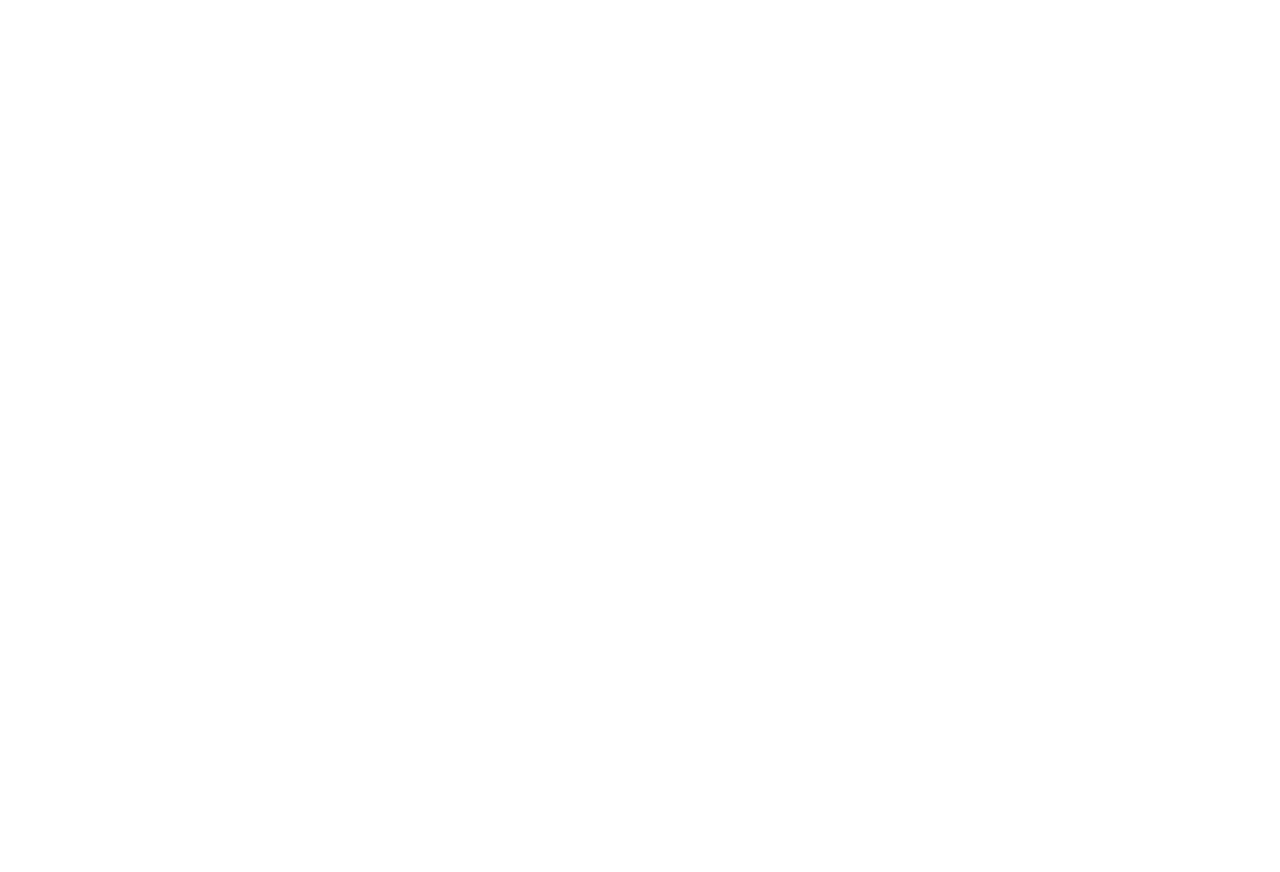
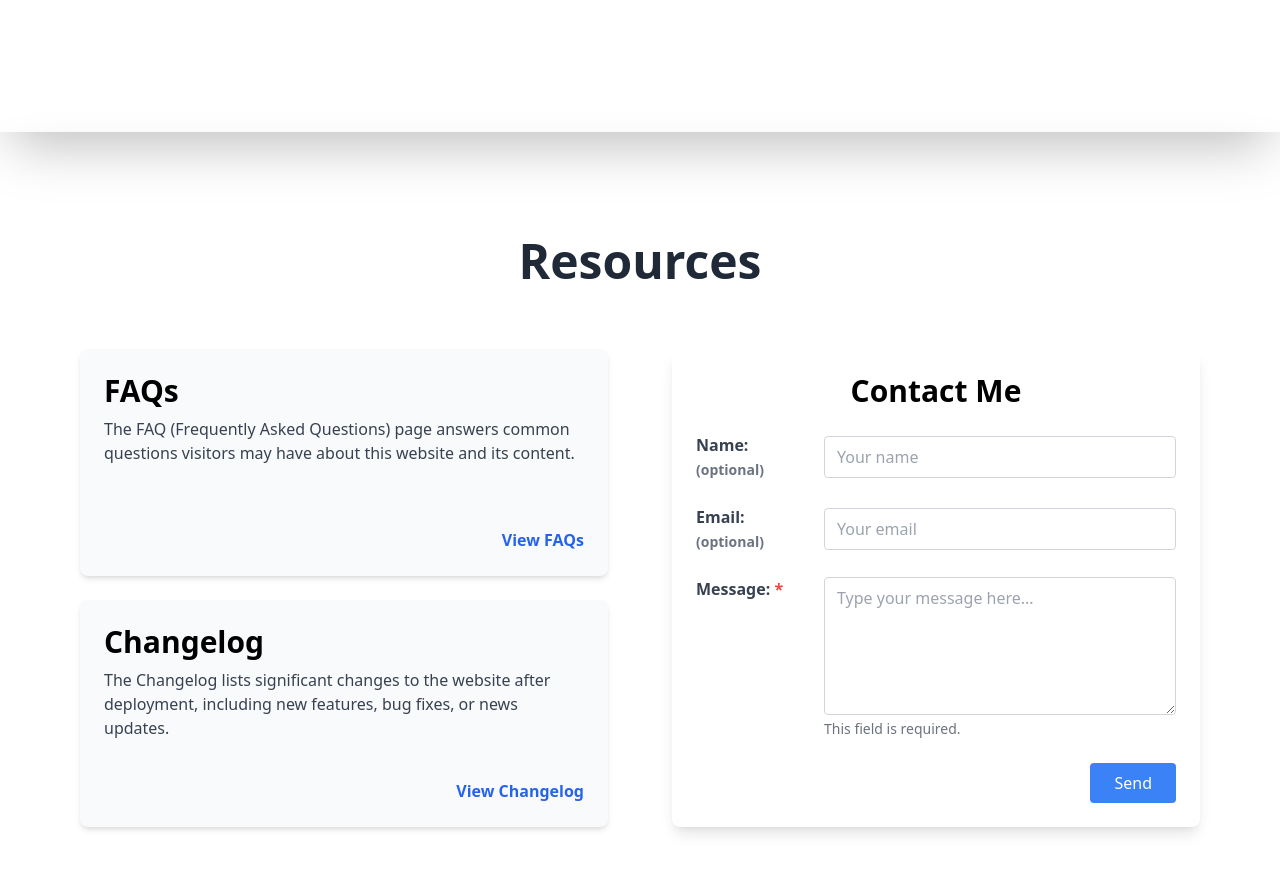
Before and after one commit to DarrenDong0426/FolioX, a React (Create React App) app in the folder client/: page / in a window 1280 px wide. Shown: the part 3120-3992 px from the top of the page. Before the commit the page ends 3252 px from the top, so only its background shows below. Built offline with nearby package versions, Linux system fonts and the light colour scheme.

Commit message:
Frontend for Information in Home Page

```diff
--- a/client/src/App.jsx
+++ b/client/src/App.jsx
@@ -7,6 +7,8 @@
 import Projects from './pages/Projects';          // Import custom "Projects" component from ./pages/Projects
 import Documents from './pages/Documents';        // Import custom "Documents" component from ./pages/Documents
 import Timeline from './pages/Timeline';          // Import custom "Timeline" component from ./pages/Timeline
+import FaQs from './pages/FaQs';
+import Changelog from './pages/Changelog';
 
 /* Defines the App component
  *
@@ -26,6 +28,8 @@
         <Route path="/Projects" element={<Projects />} />     {/* Maps the path "/Projects" to render the Projects component */}
         <Route path="/Documents" element={<Documents />} />   {/* Maps the path "/Documents" to render the Documents component */}
         <Route path="/Timeline" element={<Timeline/>}/>       {/* Maps the path "/Timeline" to render the Timeline component */}
+        <Route path="/FaQs" element={<FaQs/>}/>       {/* Maps the path "/Timeline" to render the Timeline component */}
+        <Route path="/Changelog" element={<Changelog/>}/>       {/* Maps the path "/Timeline" to render the Timeline component */}
       </Routes>
     </BrowserRouter>
   );
--- /dev/null
+++ b/client/src/pages/Changelog.jsx
@@ -0,0 +1,4 @@
+
+export default function Changelog(){
+
+}
--- /dev/null
+++ b/client/src/pages/FaQs.jsx
@@ -0,0 +1,3 @@
+export default function FaQs(){
+
+}
--- a/client/src/pages/Home.jsx
+++ b/client/src/pages/Home.jsx
@@ -5,6 +5,7 @@
 import Projects from '../sections/Home/Projects';       // Imports the Project component from the path ../sections/Home/Projects.jsx
 import Documents from '../sections/Home/Documents';     // Imports the Documents component from the path ../sections/Home/Documents.jsx
 import Timeline from '../sections/Home/Timeline';
+import Information from '../sections/Home/Information'
 
 /* Defines the Home component
  *
@@ -59,6 +60,9 @@
           <section className='h-screen flex items-center justify-center px-6 shadow-2xl'>
               <Timeline/>
           </section>
+          <section className='h-screen flex items-center justify-center px-6 shadow-2xl'>
+              <Information/>
+          </section>
       </main>
     </div>
   );
--- /dev/null
+++ b/client/src/sections/Home/Information.jsx
@@ -0,0 +1,108 @@
+import { Link } from "react-router-dom";
+
+export default function Information() {
+  return (
+    <div className="max-w-6xl w-full mx-auto flex flex-col items-center gap-16 px-4 py-10">
+      <h1 className="text-5xl font-extrabold text-center text-gray-800">Resources</h1>
+
+      <div className="flex flex-col lg:flex-row w-full gap-16 items-stretch">
+        {/* Left section: FAQ & Changelog */}
+        <div className="flex flex-col flex-1 gap-6">
+          <div className="bg-gray-50 p-6 rounded-lg shadow-md flex-1 flex flex-col justify-between">
+            <div>
+              <h2 className="text-3xl font-bold mb-2">FAQs</h2>
+              <p className="text-gray-700 mb-4">
+                The FAQ (Frequently Asked Questions) page answers common questions visitors may have about this website and its content.
+              </p>
+            </div>
+            <div className="text-right mt-auto">
+              <Link
+                to="/FaQs"
+                className="font-semibold text-blue-600 hover:text-red-600 transition-colors"
+              >
+                View FAQs
+              </Link>
+            </div>
+          </div>
+
+          <div className="bg-gray-50 p-6 rounded-lg shadow-md flex-1 flex flex-col justify-between">
+            <div>
+              <h2 className="text-3xl font-bold mb-2">Changelog</h2>
+              <p className="text-gray-700 mb-4">
+                The Changelog lists significant changes to the website after deployment, including new features, bug fixes, or news updates.
+              </p>
+            </div>
+            <div className="text-right mt-auto">
+              <Link
+                to="/Changelog"
+                className="font-semibold text-blue-600 hover:text-red-600 transition-colors"
+              >
+                View Changelog
+              </Link>
+            </div>
+          </div>
+        </div>
+
+        <div className="flex-1 flex flex-col">
+          <div className="bg-white p-6 rounded-lg shadow-lg flex-1 flex flex-col">
+            <h2 className="text-3xl font-bold mb-6 text-center">Contact Me</h2>
+
+            <form action="/submit" method="POST" className="space-y-6 flex-1 flex flex-col justify-between">
+              <div className="flex flex-col md:flex-row md:items-center gap-2 md:gap-4">
+                <label htmlFor="name" className="md:w-28 font-semibold text-gray-700">
+                  Name: <span className="text-gray-500 text-sm">(optional)</span>
+                </label>
+                <input
+                  type="text"
+                  id="name"
+                  name="name"
+                  className="flex-1 border border-gray-300 rounded px-3 py-2 focus:outline-none focus:ring-2 focus:ring-blue-400"
+                  placeholder="Your name"
+                />
+              </div>
+
+              <div className="flex flex-col md:flex-row md:items-center gap-2 md:gap-4">
+                <label htmlFor="email" className="md:w-28 font-semibold text-gray-700">
+                  Email: <span className="text-gray-500 text-sm">(optional)</span>
+                </label>
+                <input
+                  type="email"
+                  id="email"
+                  name="email"
+                  className="flex-1 border border-gray-300 rounded px-3 py-2 focus:outline-none focus:ring-2 focus:ring-blue-400"
+                  placeholder="Your email"
+                />
+              </div>
+
+              <div className="flex flex-col md:flex-row md:items-start gap-2 md:gap-4 flex-1">
+                <label htmlFor="message" className="md:w-28 font-semibold text-gray-700 mt-2 md:mt-0">
+                  Message: <span className="text-red-500">*</span>
+                </label>
+                <div className="flex-1 flex flex-col">
+                  <textarea
+                    id="message"
+                    name="message"
+                    rows="5"
+                    required
+                    placeholder="Type your message here..."
+                    className="border border-gray-300 rounded px-3 py-2 focus:outline-none focus:ring-2 focus:ring-blue-400"
+                  ></textarea>
+                  <p className="text-sm text-gray-500 mt-1">This field is required.</p>
+                </div>
+              </div>
+
+              <div className="flex justify-end">
+                <button
+                  type="submit"
+                  className="bg-blue-500 text-white px-6 py-2 rounded hover:bg-blue-600 focus:outline-none focus:ring-2 focus:ring-blue-400 transition-colors"
+                >
+                  Send
+                </button>
+              </div>
+            </form>
+          </div>
+        </div>
+      </div>
+    </div>
+  );
+}
```
Also changed, not shown: 1 other file (tests, documents, lock files or other folders).
